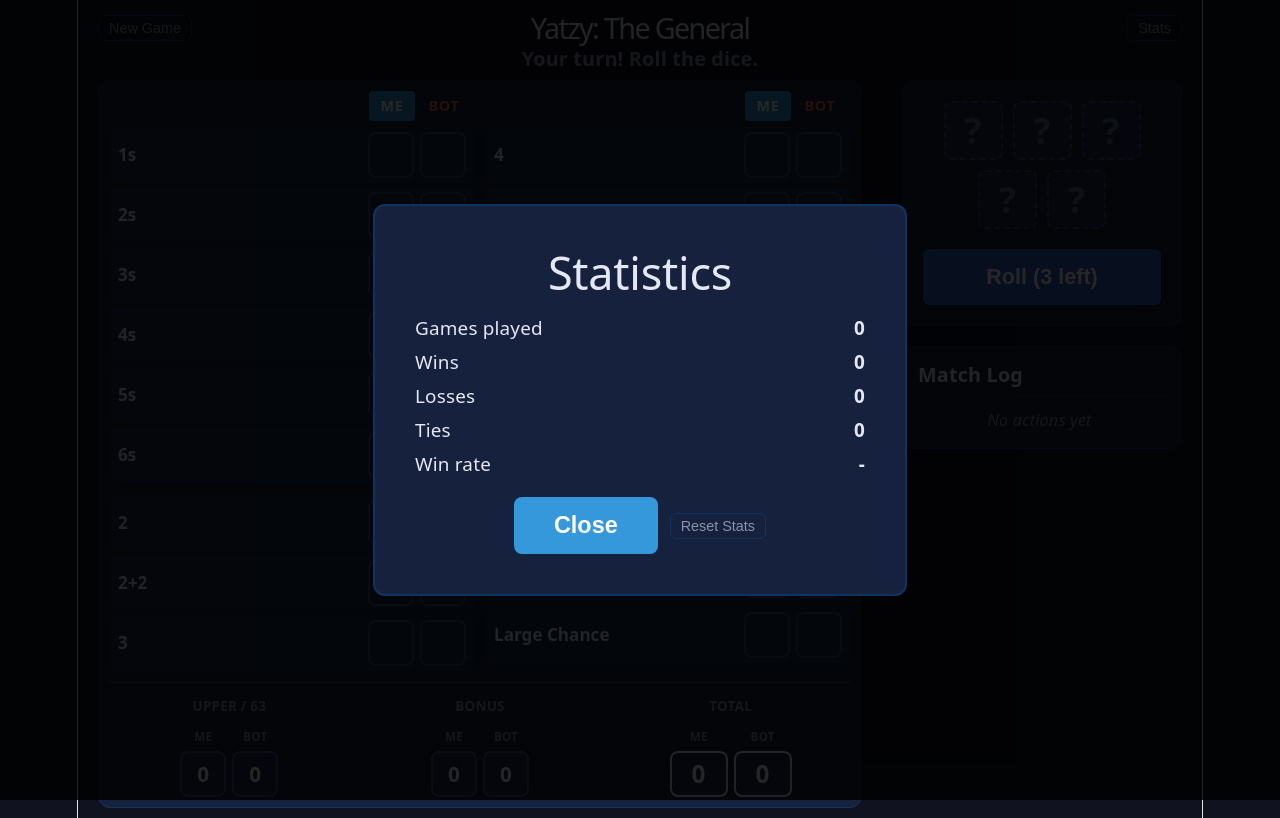
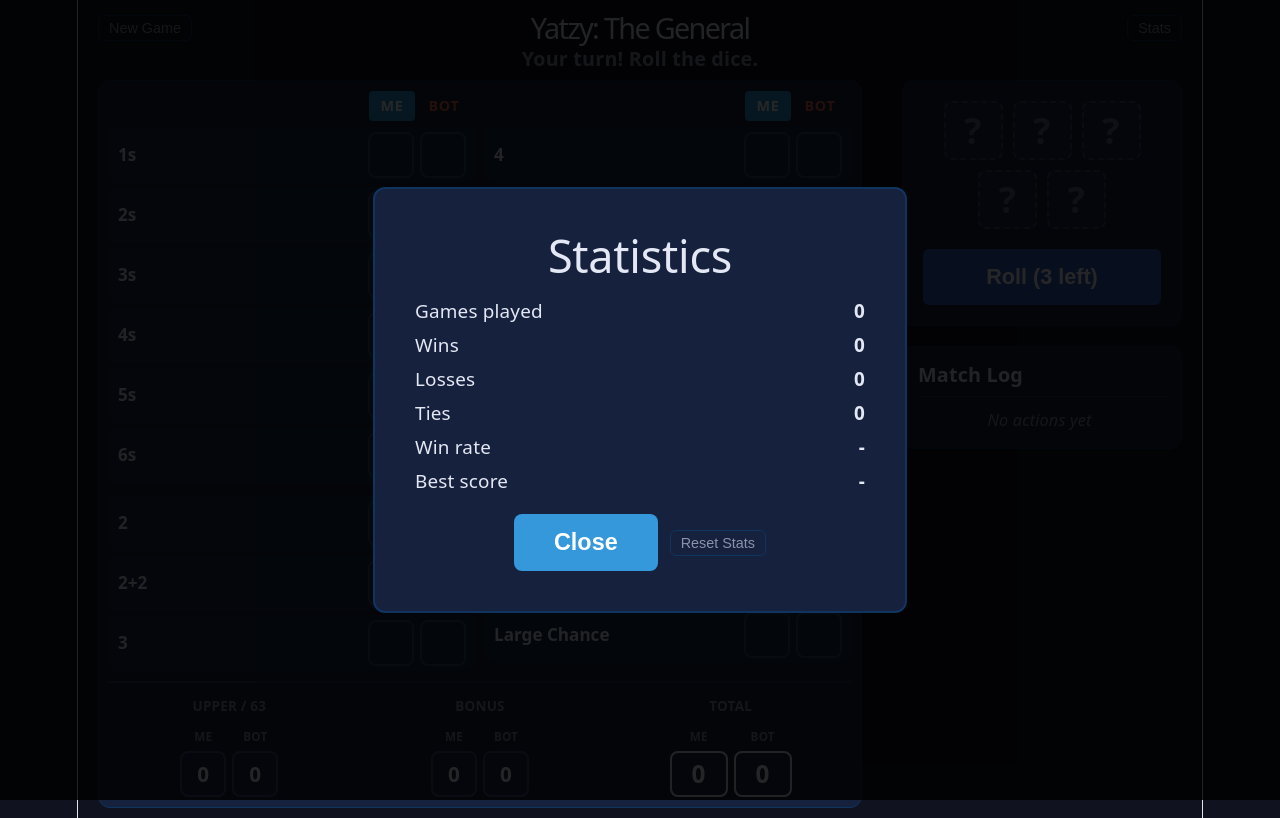
Before and after one commit to PaskoZhelev/general-yatzy, a React (Vite) app: page / in a window 1280 px wide. Both pictures are taken after a click on the button "Stats". Built offline with nearby package versions, Linux system fonts and the light colour scheme.

Commit message:
added best score

```diff
--- a/src/App.jsx
+++ b/src/App.jsx
@@ -40,8 +40,8 @@ function App() {
   }, [state]);
 
   useEffect(() => {
-    if (outcome) recordResult(gameId, outcome);
-  }, [gameId, outcome]);
+    if (outcome) recordResult(gameId, outcome, calculateTotal(scores.player));
+  }, [gameId, outcome, scores.player]);
 
   useEffect(() => {
     if (!rolling.some(Boolean)) return;
@@ -174,6 +174,7 @@ function App() {
               <span>Ties</span><span>{stats.ties}</span>
               <span>Win rate</span>
               <span>{stats.played > 0 ? `${Math.round((stats.wins / stats.played) * 100)}%` : '-'}</span>
+              <span>Best score</span><span>{stats.played > 0 ? stats.bestScore : '-'}</span>
             </div>
             <div className="stats-actions">
               <button className="restart-btn" onClick={() => setStats(null)}>Close</button>
--- a/src/stats.js
+++ b/src/stats.js
@@ -1,6 +1,6 @@
 const STATS_KEY = 'general-yatzy-stats';
 
-const EMPTY_STATS = { played: 0, wins: 0, losses: 0, ties: 0, recordedGameIds: [] };
+const EMPTY_STATS = { played: 0, wins: 0, losses: 0, ties: 0, bestScore: 0, recordedGameIds: [] };
 // Only recent ids are needed to stop a finished game from being counted twice.
 const MAX_TRACKED_IDS = 20;
 
@@ -11,7 +11,8 @@ export const loadStats = () => {
     const s = JSON.parse(localStorage.getItem(STATS_KEY));
     if (s && isCount(s.played) && isCount(s.wins) && isCount(s.losses) && isCount(s.ties) &&
         Array.isArray(s.recordedGameIds)) {
-      return s;
+      // Older saves predate bestScore
+      return { ...s, bestScore: isCount(s.bestScore) ? s.bestScore : 0 };
     }
   } catch {
     // Corrupt or inaccessible stats - start fresh
@@ -19,7 +20,7 @@ export const loadStats = () => {
   return EMPTY_STATS;
 };
 
-export const recordResult = (gameId, outcome) => {
+export const recordResult = (gameId, outcome, playerScore) => {
   const stats = loadStats();
   if (stats.recordedGameIds.includes(gameId)) return;
   const key = { win: 'wins', loss: 'losses', tie: 'ties' }[outcome];
@@ -27,6 +28,7 @@ export const recordResult = (gameId, outcome) => {
     ...stats,
     played: stats.played + 1,
     [key]: stats[key] + 1,
+    bestScore: Math.max(stats.bestScore, playerScore),
     recordedGameIds: [...stats.recordedGameIds, gameId].slice(-MAX_TRACKED_IDS),
   };
   try {
```
